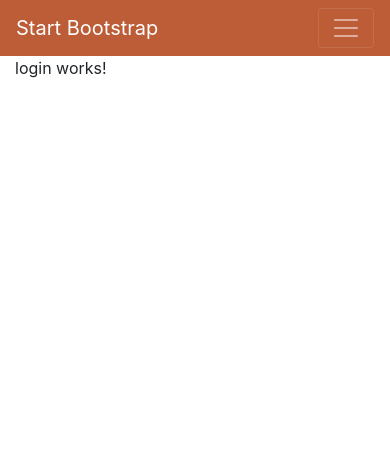
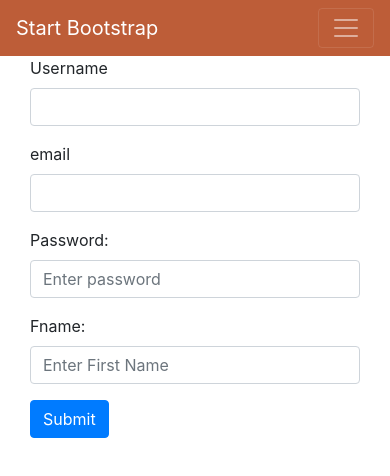
Before and after one commit to lalitzz/Mean-Angular-App, an Angular app: page /login in a window 390 px wide. Shown: the top 476 px of the page. Built offline with nearby package versions, Linux system fonts and the light colour scheme.

Commit message:
Added reactive forms

```diff
--- a/src/app/app.module.ts
+++ b/src/app/app.module.ts
@@ -1,7 +1,7 @@
 import { BrowserModule } from '@angular/platform-browser';
 import { NgModule } from '@angular/core';
 
-import { FormsModule } from '@angular/forms';
+import { FormsModule, ReactiveFormsModule } from '@angular/forms';
 
 
 import { AppComponent } from './app.component';
@@ -50,7 +50,8 @@ import { SignupComponent } from './signup/signup.component';
   imports: [
     BrowserModule,
     FormsModule,
-    AppRoutingModule
+    AppRoutingModule,
+    ReactiveFormsModule
   ],
   providers: [TweetService, AuthGuard, AuthService],
   bootstrap: [AppComponent]
--- a/src/app/login/login.component.html
+++ b/src/app/login/login.component.html
@@ -1,3 +1,65 @@
-<p>
-  login works!
-</p>
+<div class="container">
+    <div class="row">
+      <div class="col-xs-12 col-sm-10 col-md-8 col-sm-offset-1 col-md-offset-2">
+        <form [formGroup]="signupForm" (ngSubmit)="onSubmit()">
+          <div formGroupName="userData">
+            <div class="form-group">
+              <label for="username">Username</label>
+              <input
+                type="text"
+                id="username"
+                formControlName="username"
+                class="form-control">
+              <span
+                *ngIf="!signupForm.get('userData.username').valid && signupForm.get('userData.username').touched"
+                class="help-block">
+                <span *ngIf="signupForm.get('userData.username').errors['nameIsForbidden']">This name is invalid!</span>
+                <span *ngIf="signupForm.get('userData.username').errors['required']">This field is required!</span>
+
+              </span>
+            </div>
+            <div class="form-group">
+              <label for="email">email</label>
+              <input
+                type="text"
+                id="email"
+                formControlName="email"
+                class="form-control">
+              <span
+                *ngIf="!signupForm.get('userData.email').valid && signupForm.get('userData.email').touched"
+                class="help-block">Please enter a valid email!</span>
+            </div>
+          </div>
+
+          <div class="form-group">
+              <label for="pwd">Password:</label>
+              <input type="password"
+              class="form-control" id="pwd"
+              placeholder="Enter password"
+              formControlName="password"
+              name="pswd">
+              <!-- <span
+                *ngIf="!signupForm.get('password').valid && signupForm.get('password').touched"
+                class="help-block">Please enter a valid email!</span> -->
+          </div>
+
+          <div class="form-group">
+              <label for="fname">Fname:</label>
+              <input type="text"
+              class="form-control" id="fname"
+              placeholder="Enter First Name"
+              formControlName="fname"
+              name="fname">
+              <span
+                *ngIf="!signupForm.get('fname').valid && signupForm.get('fname').touched"
+                class="help-block">Please enter a valid email!</span>
+          </div>
+
+          <!-- <span
+            *ngIf="!signupForm.valid && signupForm.touched"
+            class="help-block">Please enter valid data!</span> -->
+          <button class="btn btn-primary" type="submit">Submit</button>
+        </form>
+      </div>
+    </div>
+  </div>
--- a/src/app/login/login.component.ts
+++ b/src/app/login/login.component.ts
@@ -1,4 +1,6 @@
 import { Component, OnInit } from '@angular/core';
+import { FormArray, FormControl, FormGroup, Validators } from '@angular/forms';
+import { Observable } from 'rxjs/Observable';
 
 @Component({
   selector: 'app-login',
@@ -6,10 +8,71 @@ import { Component, OnInit } from '@angular/core';
   styleUrls: ['./login.component.scss']
 })
 export class LoginComponent implements OnInit {
-
+  signupForm: FormGroup;
+  forbiddenUsernames = ['Vishnu', 'Senthil'];
   constructor() { }
 
   ngOnInit() {
+    this.signupForm = new FormGroup({
+      'userData': new FormGroup({
+        'username': new FormControl(null, [Validators.required, this.forbiddenNames.bind(this)]),
+        'email': new FormControl(null, [Validators.required, Validators.email], this.forbiddenEmails)
+      }),
+      'fname': new FormControl(null, [Validators.required], this.forbiddenFname),
+      'password': new FormControl(null, [Validators.required])
+    });
+    // this.signupForm = new FormGroup({
+
+    //     'username': new FormControl(null, [Validators.required, this.forbiddenNames.bind(this)]),
+    //     'email': new FormControl(null, [Validators.required, Validators.email], this.forbiddenEmails),
+    //     'password': new FormControl(null)
+    // });
+  }
+
+  forbiddenNames(control: FormControl): {[s: string]: boolean} {
+    if (this.forbiddenUsernames.indexOf(control.value) !== -1) {
+      return {'nameIsForbidden': true};
+    }
+    return null;
+  }
+
+  forbiddenEmails(control: FormControl): Promise<any> | Observable<any> {
+    const promise = new Promise<any>((resolve, reject) => {
+      setTimeout(() => {
+        if (control.value === 'test@test.com') {
+          resolve({'emailIsForbidden': true});
+        } else {
+          resolve(null);
+        }
+      }, 1500);
+    });
+    return promise;
+  }
+
+  // forbiddenFnam(control: FormControl): Promise<any> | Observable<any> {
+  //   const promise = new Promise<any>((resolve, reject) => {
+  //     setTimeout(() => {
+  //       if (control.value === 'test@test.com') {
+  //         resolve({'emailIsForbidden': true});
+  //       } else {
+  //         resolve(null);
+  //       }
+  //     }, 1500);
+  //   });
+  //   return promise;
+  // }
+
+  forbiddenFname(control: FormControl): Promise<any> | Observable<any>{
+    return new Promise<any>((resolve, reject) => {
+      setTimeout(function(){
+        if(control.value === 'foo'){
+          resolve({'fnameIsForbidden': true});
+        }
+        resolve(null);
+      }, 5000);
+    });
+
+
   }
 
 }
--- a/src/app/signup/signup.component.html
+++ b/src/app/signup/signup.component.html
@@ -1,25 +1,43 @@
 <form (ngSubmit)="formSubmit()" #f="ngForm">
   <div class="form-group">
     <label for="fname">FirstName:</label>
-    <input type="text" class="form-control" id="fname" placeholder="Enter First Name" name="fname" ngModel required>
+    <input type="text" class="form-control" id="fname" placeholder="Enter First Name"
+    name="fname" ngModel
+    required
+    #fname="ngModel">
+    <span *ngIf="fname===foo?true:false">Error</span>
   </div>
   <div class="form-group">
       <label for="lname">LastName:</label>
       <input type="text" class="form-control" id="lname" placeholder="Enter First Name" name="lname" ngModel required>
   </div>
   <div class="form-group">
-    <label for="email">Email:</label>
-    <input type="email" class="form-control" id="email" placeholder="Enter email" name="email" ngModel required>
-  </div>
+      <label for="email">Mail</label>
+      <input
+        type="email"
+        id="email"
+        class="form-control"
+        ngModel
+        name="email"
+        required
+        email
+        #email="ngModel">
+    <span class="alert alert-danger" *ngIf="!email.valid && email.touched">Please enter a valid email!</span>
+    </div>
   <div class="form-group">
     <label for="pwd">Password:</label>
-    <input type="password" class="form-control" id="pwd" placeholder="Enter password" name="pswd" ngModel>
-  </div>
-  <!-- <div class="form-check">
-    <label class="form-check-label">
-      <input class="form-check-input" type="checkbox" name="remember" ngModel> Remember me
-    </label>
-  </div> -->
+    <input type="password"
+    class="form-control" id="pwd"
+    placeholder="Enter password"
+    name="pswd" ngModel
+    required
+    minlength="5"
+    #pswd="ngModel">
+    <!--<span class="alert alert-danger" *ngIf="!pswd.valid && pswd.touched">Password should be of length 5!</span>
+    -->
+      <span class="alert alert-danger" *ngIf="!pswd.valid && pswd.touched">Password should be greater than length 5!</span>
+      </div>
+
   <div class="radio" *ngFor="let gender of genders">
       <label>
         <input
@@ -31,5 +49,7 @@
         {{ gender }}
       </label>
     </div>
-  <button type="submit" class="btn btn-primary">Submit</button>
+  <button
+  class="btn btn-primary"
+  type="submit">Submit</button>
 </form>
--- a/src/app/signup/signup.component.ts
+++ b/src/app/signup/signup.component.ts
@@ -17,6 +17,7 @@ export class SignupComponent implements OnInit {
     gender: ''
   };
   submitted = false;
+  nameValid = false;
 
   constructor() { }
 
@@ -33,7 +34,11 @@ export class SignupComponent implements OnInit {
     this.user.gender = this.signup.form.value.gender;
     console.log(this.user);
     console.log(this.signup);
-    this.signup.reset();
+    if(this.user.fname == 'foo'){
+      this.signup.form.controls.fname.patchValue({});
+      //this.nameValid = true;
+    }
+    //this.signup.reset();
   }
 
 }
```
